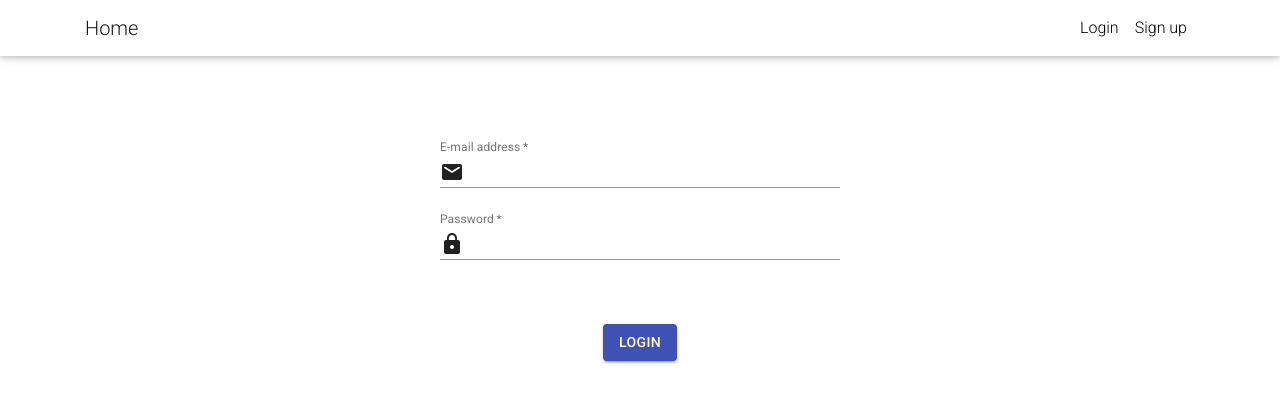
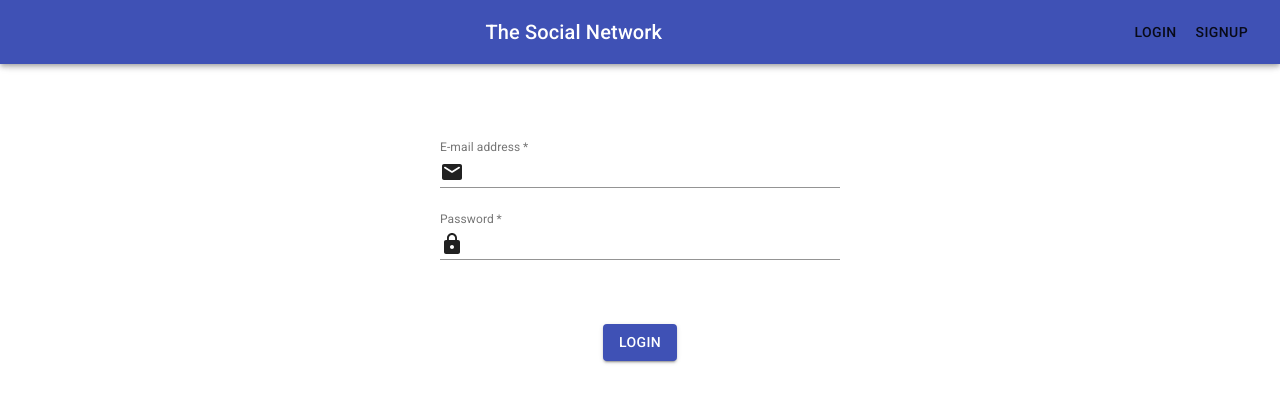
Before and after one commit to CatrinaB/SocAs, a React (Create React App) app: page /login in a window 1280 px wide. Shown: the top 402 px of the page. Built offline with nearby package versions, Linux system fonts and the light colour scheme.

Commit message:
Material UI nav bar

```diff
--- a/src/components/navigation/Navbar.js
+++ b/src/components/navigation/Navbar.js
@@ -5,7 +5,6 @@
 
 class Navbar extends React.Component {
 	render() {
-
 
 		return (
 			<div>
--- a/src/components/navigation/NavbarAuth.js
+++ b/src/components/navigation/NavbarAuth.js
@@ -1,34 +1,36 @@
 import React from "react";
-import { NavLink } from "react-router-dom";
 import "@fortawesome/fontawesome-free/css/all.min.css";
 import "bootstrap-css-only/css/bootstrap.min.css";
 import "mdbreact/dist/css/mdb.css";
 import "../../App.css";
+import { navStyles } from './nav-style';
+import AppBar from '@material-ui/core/AppBar';
+import Toolbar from '@material-ui/core/Toolbar';
+import Typography from '@material-ui/core/Typography';
+import Button from '@material-ui/core/Button';
+import { Link } from 'react-router-dom';
+
 
 function NavbarAuth() {
+	const classes = navStyles();
+
 	return (
-		<nav className="navbar navbar-expand-lg navbar-light fixed-top">
-			<div className="container">
-				<NavLink className="navbar-brand" to="/dashboard">
+		<AppBar>
+			<Toolbar>
+				<Button component={Link} to="/dashboard">
 					Dashboard
-				</NavLink>
-				<div className="collapse navbar-collapse"
-					 id="navbarTogglerDemo02">
-					<ul className="navbar-nav ml-auto">
-						<li className="nav-item">
-							<NavLink className="nav-link" to="/account">
-								Account
-							</NavLink>
-						</li>
-						<li className="nav-item">
-							<NavLink className="nav-link" to="/logout">
-								Logout
-							</NavLink>
-						</li>
-					</ul>
-				</div>
-			</div>
-		</nav>
+				</Button>
+    			<Typography variant="h6" className={classes.title}>
+      				The Social Network
+    			</Typography>
+				<Button component={Link} to="/account">
+					Account
+				</Button>
+				<Button component={Link} to="/logout">
+					Logout
+				</Button>
+  			</Toolbar>
+		</AppBar>
 	);
 }
 
--- a/src/components/navigation/NavbarNoAuth.js
+++ b/src/components/navigation/NavbarNoAuth.js
@@ -1,35 +1,34 @@
 import React from "react";
-import { NavLink } from "react-router-dom";
+import AppBar from '@material-ui/core/AppBar';
+import Toolbar from '@material-ui/core/Toolbar';
+import Typography from '@material-ui/core/Typography';
+import Button from '@material-ui/core/Button';
+import { navStyles } from './nav-style';
+import { Link } from 'react-router-dom';
 import "@fortawesome/fontawesome-free/css/all.min.css";
 import "bootstrap-css-only/css/bootstrap.min.css";
 import "mdbreact/dist/css/mdb.css";
 import "../../App.css";
 
+
+
 function NavbarNoAuth() {
+	const classes = navStyles();
+
 	return (
-		<nav className="navbar navbar-expand-lg navbar-light fixed-top">
-			<div className="container">
-				<NavLink className="navbar-brand" to={"/"}>
-					Home
-				</NavLink>
-				<div
-					className="collapse navbar-collapse"
-					id="navbarTogglerDemo02">
-					<ul className="navbar-nav ml-auto">
-						<li className="nav-item">
-							<NavLink className="nav-link" to="/">
-								Login
-							</NavLink>
-						</li>
-						<li className="nav-item">
-							<NavLink className="nav-link" to="/signup">
-								Sign up
-							</NavLink>
-						</li>
-					</ul>
-				</div>
-			</div>
-		</nav>
+		<AppBar>
+			<Toolbar>
+    			<Typography variant="h6" className={classes.title}>
+      				The Social Network
+    			</Typography>
+    			<Button component={Link}to="/login">
+					Login
+				</Button>
+				<Button component={Link}to="/signup">
+					Signup
+				</Button>
+  			</Toolbar>
+		</AppBar>
 	);
 }
 
--- /dev/null
+++ b/src/components/navigation/nav-style.js
@@ -0,0 +1,15 @@
+import { makeStyles } from '@material-ui/core/styles';
+
+
+export const navStyles = makeStyles((theme) => ({
+	root: {
+	  	flexGrow: 1,
+	},
+	menuButton: {
+	  	marginRight: theme.spacing(2),
+	},
+	title: {
+	  	flexGrow: 1,
+    	textAlign: 'center',
+	},
+}));
```
